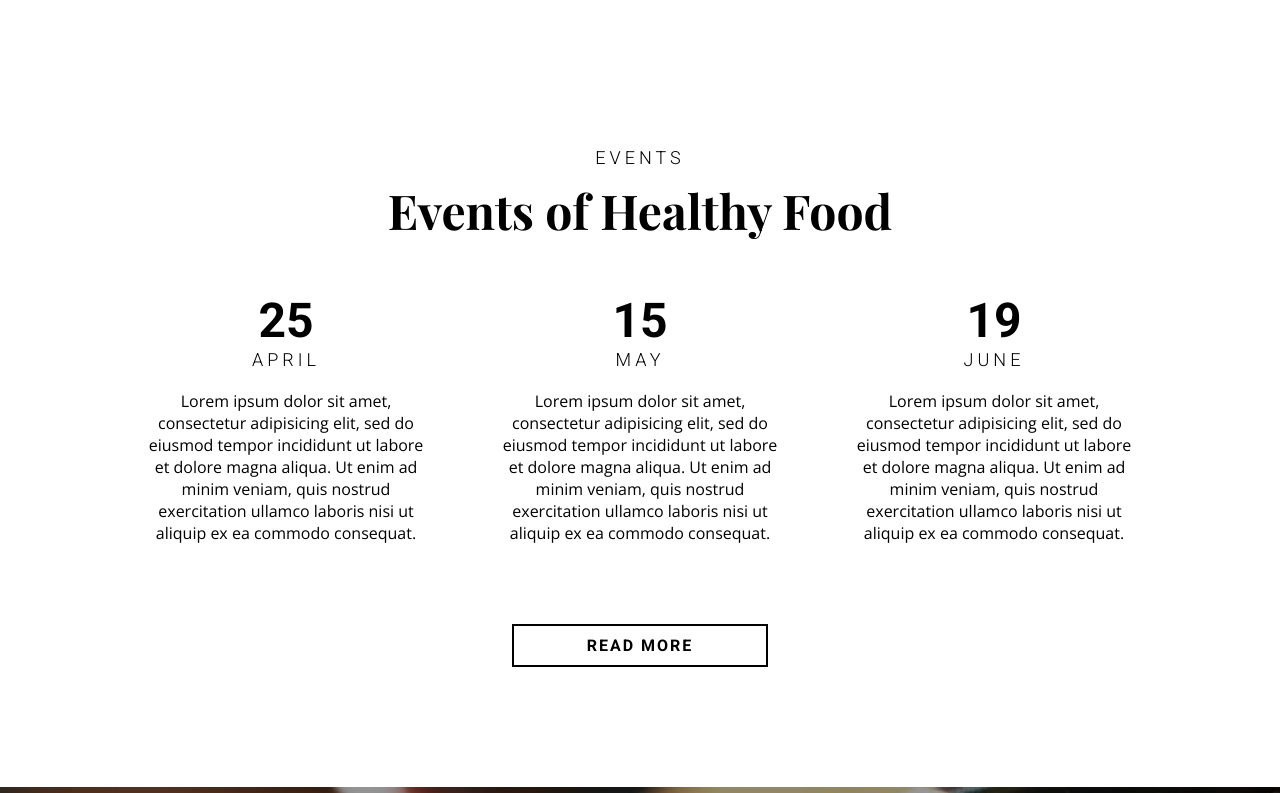
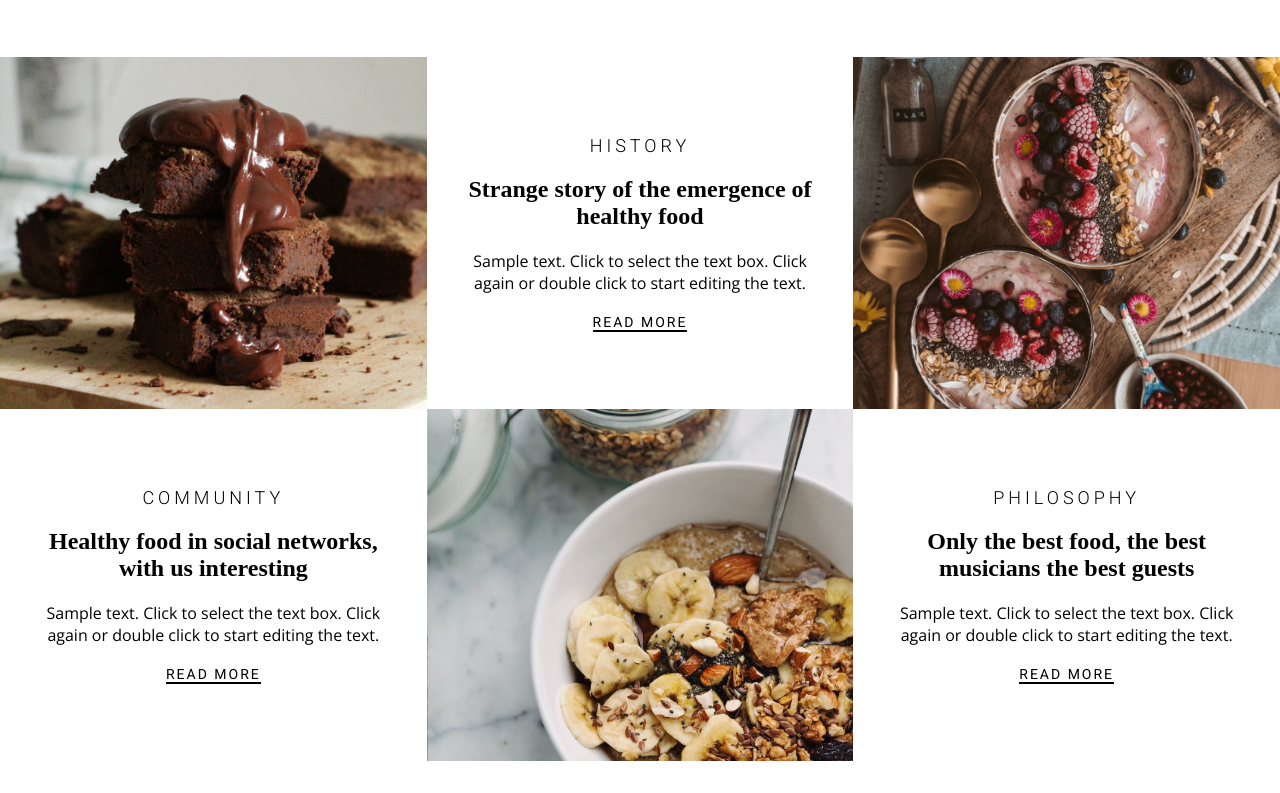
Before and after one commit to d4nky/GoMyCode-showcase-site, a plain HTML site: page index.html in a window 1280 px wide. Shown: the part 1280-2073 px from the top of the page. Drawn offline with nearby package versions, Linux system fonts and the light colour scheme; a web font is replaced by a local one.

Commit message:
added new section

```diff
--- a/index.html
+++ b/index.html
@@ -35,6 +35,31 @@
 			<h2 class="titles">
 				Exclusive <span>restaurant in Paris,</span> the ultimate way ot get amazing food from the best chefs in the city. <span>Great atmosphere included.</span>
 			</h2>
+		</section>
+		<section id="section-3">
+			<div class="flex-container">
+				<div class="text-card" id="cake"></div>
+				<div class="text-card">
+					<p class="small-titles">HISTORY</p>
+					<p class="titles">Strange story of the emergence of healthy food</p>
+					<p class="paragraphs">Sample text. Click to select the text box. Click again or double click to start editing the text.</p>
+					<button class="section-3-btn">READ MORE</button>
+				</div>
+				<div class="text-card" id="berries"></div>
+				<div class="text-card">
+					<p class="small-titles">COMMUNITY</p>
+					<p class="titles">Healthy food in social networks, with us interesting</p>
+					<p class="paragraphs">Sample text. Click to select the text box. Click again or double click to start editing the text.</p>
+					<button class="section-3-btn">READ MORE</button>
+				</div>
+				<div class="text-card" id="oats"></div>
+				<div class="text-card">
+					<p class="small-titles">PHILOSOPHY</p>
+					<p class="titles">Only the best food, the best musicians the best guests</p>
+					<p class="paragraphs">Sample text. Click to select the text box. Click again or double click to start editing the text.</p>
+					<button class="section-3-btn">READ MORE</button>
+				</div>
+			</div>
 		</section>
 		<section id="section-4">
 			<h3 class="small-titles">EVENTS</h3>
--- a/style.css
+++ b/style.css
@@ -85,7 +85,54 @@ header p {
 	margin: auto;
 	padding-top: 90px;
 }
-
+.flex-container {
+	display: flex;
+	flex-direction: column;
+	flex-wrap: wrap;
+	flex: 1 1 100%;
+}
+.text-card {
+	flex: 30 0 50%;
+}
+#cake {
+	background-image: url("imgs/cake1.jpg");
+	background-position: 50% 50%;
+	background-size: cover;
+	max-height: 352px;
+}
+#berries {
+	background-image: url("imgs/cake2.jpeg");
+	background-position: 50% 50%;
+	background-size: cover;
+	max-height: 352px;
+}
+#oats {
+	background-image: url("imgs/cake3.jpeg");
+	background-position: 50% 50%;
+	background-size: cover;
+	max-height: 352px;
+}
+.text-card {
+	padding: 30px 10px;
+}
+.text-card .titles,
+.paragraphs,
+button {
+	margin-top: 20px;
+}
+.text-card .titles {
+	font-size: 24px;
+	font-weight: 600;
+}
+.section-3-btn {
+	font-family: "Roboto";
+	letter-spacing: 2px;
+	font-size: 14px;
+	background: transparent;
+	border: none;
+	border-bottom: 2px solid black;
+	font-weight: 400;
+}
 #section-4 {
 	width: 350px;
 	margin: auto;
@@ -172,7 +219,7 @@ header p {
 	font-family: "Playfair Display";
 	margin-bottom: 15px;
 }
-.food-container{
+.food-container {
 	margin-bottom: 30px;
 }
 #chicken {
@@ -286,16 +333,16 @@ footer a {
 	.content {
 		width: 540px;
 	}
-	#section-6{
+	#section-6 {
 		width: 540px;
 	}
-	#section-9{
+	#section-9 {
 		width: 540px;
 	}
 	.inputs input {
 		width: 540px;
 	}
-	.terms{
+	.terms {
 		margin-left: 0;
 	}
 }
@@ -313,14 +360,30 @@ footer a {
 	#section-2 {
 		width: 540px;
 	}
-	.dates{
+	.dates {
 		display: flex;
 		flex-wrap: wrap;
 		align-items: center;
 		justify-content: space-between;
 	}
-	.date{
+	.date {
 		width: 295px;
+	}
+	.flex-container {
+		display: flex;
+		flex-direction: row;
+		flex-wrap: wrap;
+		flex: 1 1 100%;
+	}
+	.text-card {
+		flex-basis: 33.333333%;
+		height: 352px;
+		padding: 30px;
+		display: flex;
+		flex-direction: column;
+		justify-content: center;
+		align-items: center;
+
 	}
 	#section-4 {
 		width: 700px;
@@ -328,17 +391,17 @@ footer a {
 	.content {
 		width: 700px;
 	}
-	#section-6{
+	#section-6 {
 		width: 700px;
 	}
-	#section-6 h2{
+	#section-6 h2 {
 		font-weight: 600;
 	}
-	#section-7 img{
+	#section-7 img {
 		flex: 1;
 		width: 100%;
 	}
-	.food-container{
+	.food-container {
 		display: flex;
 		flex-wrap: wrap;
 		align-items: center;
@@ -346,13 +409,13 @@ footer a {
 		margin: auto;
 		width: 540px;
 	}
-	#section-9{
+	#section-9 {
 		width: 700px;
 	}
 	.inputs input {
 		width: 540px;
 	}
-	.terms{
+	.terms {
 		margin-left: 79.5px;
 	}
 }
@@ -370,13 +433,13 @@ footer a {
 	#section-2 {
 		width: 820px;
 	}
-	.dates{
+	.dates {
 		display: flex;
 		flex-wrap: wrap;
 		align-items: center;
 		justify-content: space-between;
 	}
-	.date{
+	.date {
 		width: 246px;
 	}
 	#section-4 {
@@ -385,31 +448,31 @@ footer a {
 	.content {
 		width: 940px;
 	}
-	#section-5{
+	#section-5 {
 		height: 660px;
 		display: flex;
 		justify-content: center;
 		align-items: center;
 		margin: auto;
 	}
-	#section-6{
+	#section-6 {
 		width: 940px;
 		padding-bottom: 50px;
 	}
-	#section-6 h2{
+	#section-6 h2 {
 		font-weight: 600;
 	}
-	.menus{
+	.menus {
 		display: flex;
 	}
-	.menu{
+	.menu {
 		padding: 30px;
 	}
-	#section-7 img{
+	#section-7 img {
 		flex: 1;
 		width: 100%;
 	}
-	.food-container{
+	.food-container {
 		display: flex;
 		flex-wrap: wrap;
 		align-items: center;
@@ -417,27 +480,27 @@ footer a {
 		margin: auto;
 		width: 540px;
 	}
-	#section-8{
+	#section-8 {
 		display: flex;
 		padding-top: 160px;
 		padding-bottom: 160px;
 	}
-	.food-container{
+	.food-container {
 		width: 668px;
 		display: flex;
 		flex-wrap: nowrap;
 		justify-content: space-between;
 	}
-	#section-9{
+	#section-9 {
 		width: 820px;
 	}
-	.wrapper{
+	.wrapper {
 		width: 400px;
 	}
 	.inputs input {
 		width: 540px;
 	}
-	.terms{
+	.terms {
 		margin-left: 139px;
 	}
 }
@@ -445,7 +508,7 @@ footer a {
 	.bottom-header {
 		width: 928px;
 	}
-	.bottom-header p{
+	.bottom-header p {
 		padding-top: 10px;
 		margin: auto;
 		width: 699px;
@@ -460,13 +523,13 @@ footer a {
 	#section-2 {
 		width: 1020px;
 	}
-	.dates{
+	.dates {
 		display: flex;
 		flex-wrap: wrap;
 		align-items: center;
 		justify-content: space-between;
 	}
-	.date{
+	.date {
 		width: 312px;
 	}
 	#section-4 {
@@ -475,35 +538,35 @@ footer a {
 	.content {
 		width: 1140px;
 	}
-	.content h2{
+	.content h2 {
 		margin-top: 20px;
 	}
-	#section-5{
+	#section-5 {
 		height: 800px;
 		display: flex;
 		justify-content: center;
 		align-items: center;
 		margin: auto;
 	}
-	#section-6{
+	#section-6 {
 		width: 1140px;
 		padding-top: 90px;
 		padding-bottom: 50px;
 	}
-	#section-6 h2{
+	#section-6 h2 {
 		font-weight: 600;
 	}
-	.menus{
+	.menus {
 		display: flex;
 	}
-	.menu{
+	.menu {
 		padding: 30px;
 	}
-	#section-7 img{
+	#section-7 img {
 		flex: 1;
 		width: 100%;
 	}
-	.food-container{
+	.food-container {
 		display: flex;
 		flex-wrap: wrap;
 		align-items: center;
@@ -511,36 +574,35 @@ footer a {
 		margin: auto;
 		width: 540px;
 	}
-	#section-8{
+	#section-8 {
 		display: flex;
 		padding-top: 160px;
 		padding-bottom: 130px;
 	}
-	.circle{
+	.circle {
 		height: 270px;
 		width: 270px;
 	}
-	.circle p{
+	.circle p {
 		margin-top: 20px;
 		padding: 30px;
 	}
-	.food-container{
+	.food-container {
 		width: 668px;
 		display: flex;
 		flex-wrap: nowrap;
 		justify-content: space-between;
 	}
-	.inputs input{
-
+	.inputs input {
 		width: 550px;
 	}
-	.wrapper{
+	.wrapper {
 		width: 400px;
 	}
 	.inputs input {
 		width: 540px;
 	}
-	.terms{
+	.terms {
 		margin-left: 139px;
 	}
 }
```
